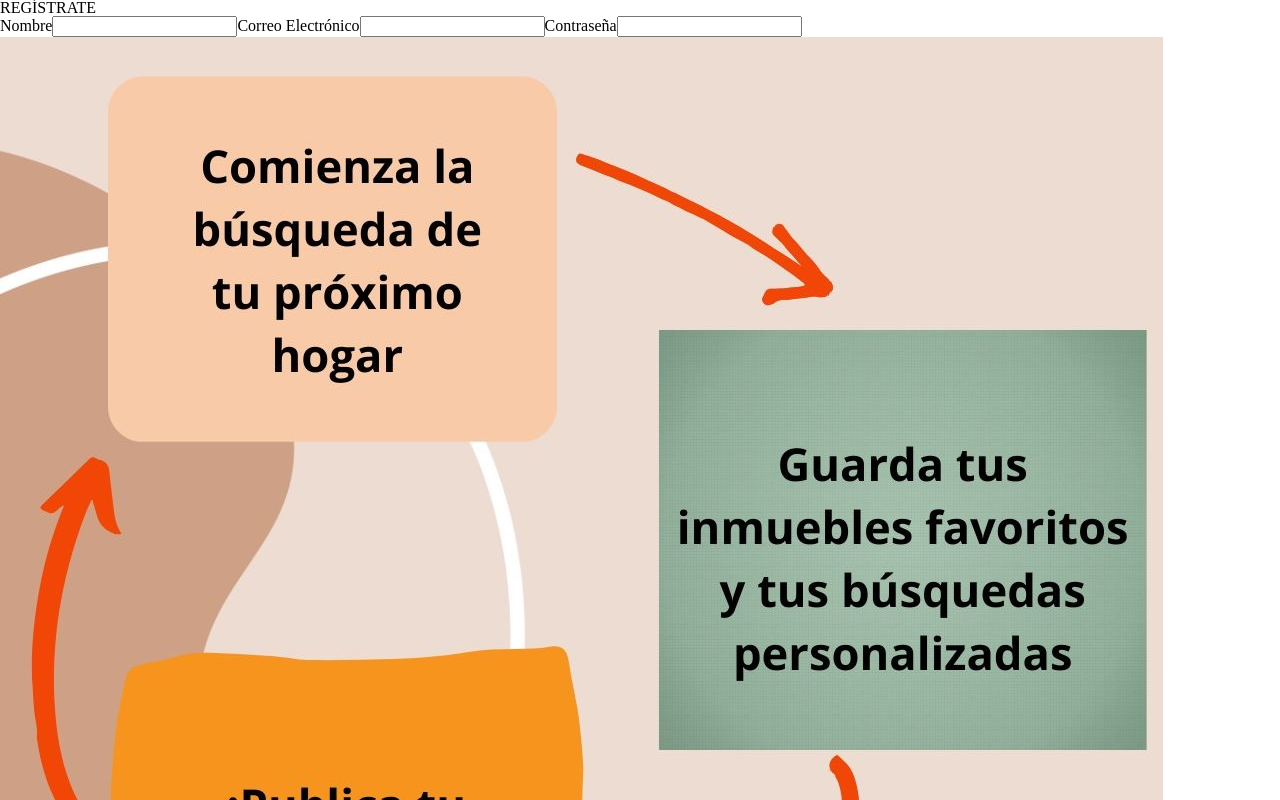
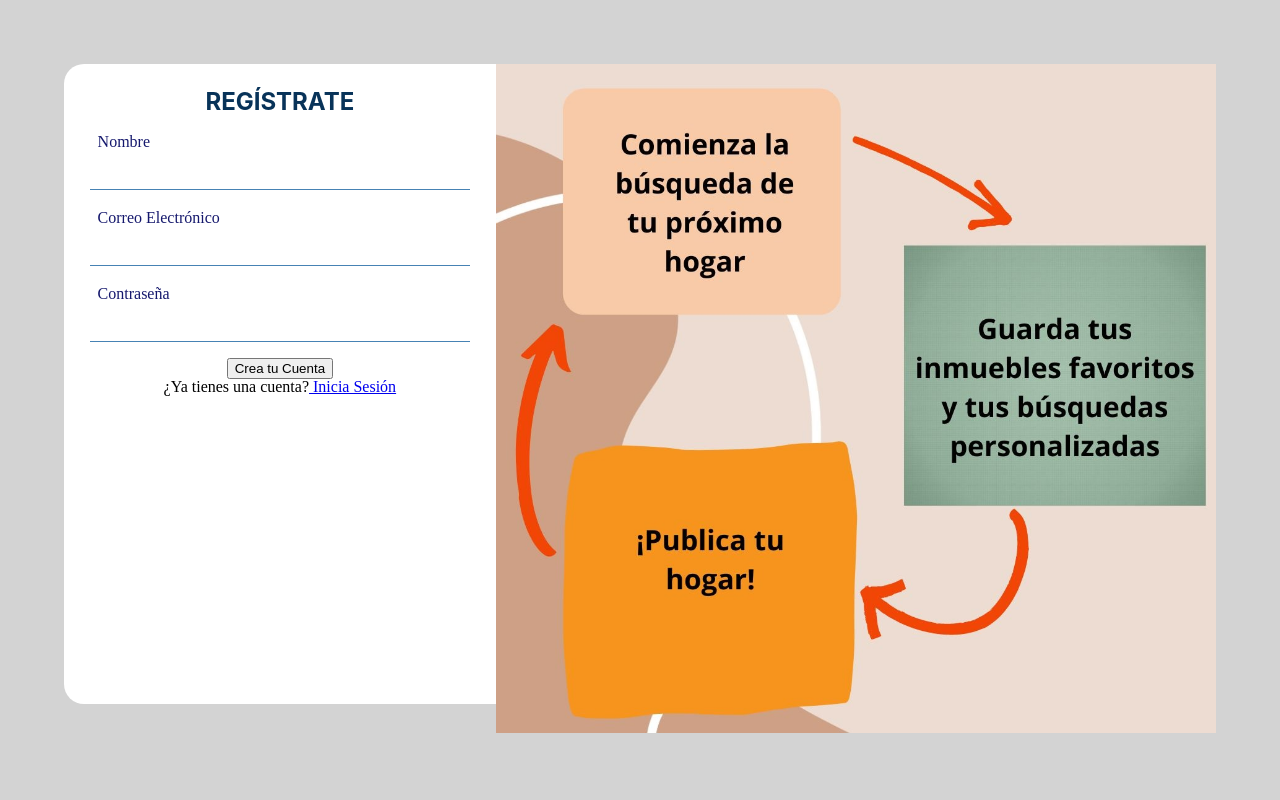
Before and after one commit to BJRomPal/TFI-NEXTJS, a Next.js app: page /singup in a window 1280 px wide. Shown: the top 800 px of the page. Built offline with nearby package versions, Linux system fonts and the light colour scheme.

Commit message:
arreglos a la pagina de singup

```diff
--- a/pages/singup.js
+++ b/pages/singup.js
@@ -1,6 +1,7 @@
 import style from '../styles/singup.module.css';
 import Image from 'next/image';
 import imagen from '../public/ImagenSingUp.jpg';
+import Link from 'next/link';
 
 
 export default function Singup() {
@@ -10,15 +11,27 @@ return (
         <form className={style.singUpForm}>
           <fieldset>
             <legend className={style.formLabel} >REGÍSTRATE</legend>
-            <label htmlFor="nombre" className={style.inputLabel} >Nombre</label>
-            <input className={style.input} type="text" id="nombre" name="nombre" required />
-
-            <label htmlFor="email" className={style.inputLabel}>Correo Electrónico</label>
-            <input className={style.input} type="email" id="email" name="email" required />
-
-            <label htmlFor="password" className={style.inputLabel}>Contraseña</label>
-            <input className={style.input} type="password" id="password" name="password" required />
+            <div className={style.inputContainer}>
+              <input className={style.input} type="text" id="nombre" name="nombre" required />
+              <label htmlFor="nombre" className={style.inputLabel} >Nombre</label>
+            </div>
+            <div className={style.inputContainer}>
+              <input className={style.input} type="email" id="email" name="email" required />
+              <label htmlFor="email" className={style.inputLabel}>Correo Electrónico</label>
+            </div>
+            <div className={style.inputContainer}>
+              <input className={style.input} type="password" id="password" name="password" required pattern="[A-Za-z0-9]{6,15}"/>
+              <label htmlFor="password" className={style.inputLabel}>Contraseña</label>
+            </div>
           </fieldset>
+          <button className={style.button} type="submit">Crea tu Cuenta</button>
+          <div className={style.divTienesCuenta}>
+              <span className={style.TienesCuenta}>¿Ya tienes una cuenta?
+                <Link href='./signin'>
+                  <a className={style.iniciaSesion}> Inicia Sesión</a>
+                </Link>
+              </span>
+          </div>
         </form>
         <div className={style.imagenSingUp}>
           <Image
--- a/styles/singup.module.css
+++ b/styles/singup.module.css
@@ -0,0 +1,79 @@
+.fondoColor {
+    background-color: lightgrey;
+}
+
+.contenedorPrincipal {
+    padding: 5%;
+    text-align: center;
+    display: flex;
+    flex-direction: row;
+    border-radius: 20px;
+    box-sizing: border-box;
+}
+
+.singUpForm {
+    height: calc(80vh - 4vw);
+    width: 48vw;
+    border-radius: 20px 0 0 20px;
+    background-color: white;
+    padding: 2vw;
+}
+
+.formLabel {
+    font-size: 1.5em;
+    margin-bottom: 1rem;
+    font-family: Inter;
+    font-weight: bolder;
+    color: #083359
+}
+
+.inputContainer {
+    font-weight: bold;
+    position: relative;
+    margin-bottom: 1rem;
+    display: flex;
+    flex-direction: column;
+    justify-content: flex-end;
+}
+
+.input {
+    box-sizing: border-box;
+    border: white;
+    border-bottom: 1.5px solid steelblue;
+    padding: 1.775rem 0.5rem 0.5rem;
+    height: 3.75rem;
+    width: 100%;
+    color: #083359;
+    font-weight: bold;
+    font-size: 1.1rem;
+}
+
+.input::placeholder {
+    visibility: hidden;
+    color: #15186D;
+    font-family: Montserrat;
+    font-weight: lighter;
+  }
+
+.input:focus {
+    outline: none;
+  }
+
+.inputLabel {
+    position: absolute;
+    top: 1.375rem;
+    left: 0.5rem;
+    font-size: 1.2em;
+    transition: all 0.25s;
+    color: #083359;
+    font-family: Montserrat
+}
+
+.input:focus + .inputLabel,
+.input:not(:placeholder-shown) + .inputLabel  {
+    font-size: 1rem;
+    top: 0.25rem;
+    transition: all 0.25s;
+    color: #15186D;
+    font-weight: normal;
+  }
```
